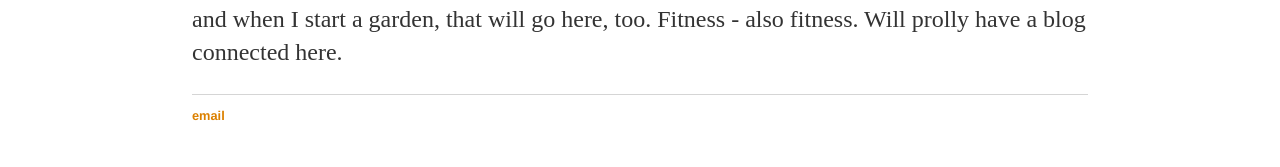
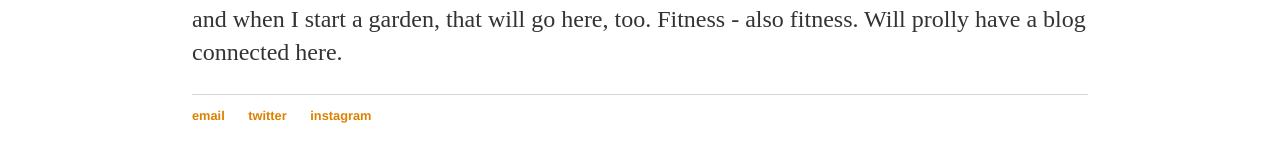
Before and after one commit to itsonlyjaz/itsonlyjaz.github.io, a Jekyll site: the page built from lifestyle/index.html, in a window 1280 px wide. Shown: the part 133-300 px from the top of the page. Built offline with Jekyll 4.4.1, drawn with Linux system fonts in a browser that asks for light colours.

Commit message:
Update default.html

```diff
--- a/_layouts/default.html
+++ b/_layouts/default.html
@@ -26,6 +26,8 @@
 			<footer>
 	    		<ul>
 	        		<li><a href="mailto:contact@jaz-marie.com">email</a></li>
+				<li><a href="twitter.com/itsonlyjaz">twitter</a></li>
+				<li><a href="instagram.com/itsonlyjaz">instagram</a></li>
 
 				</ul>
 			</footer>
```
